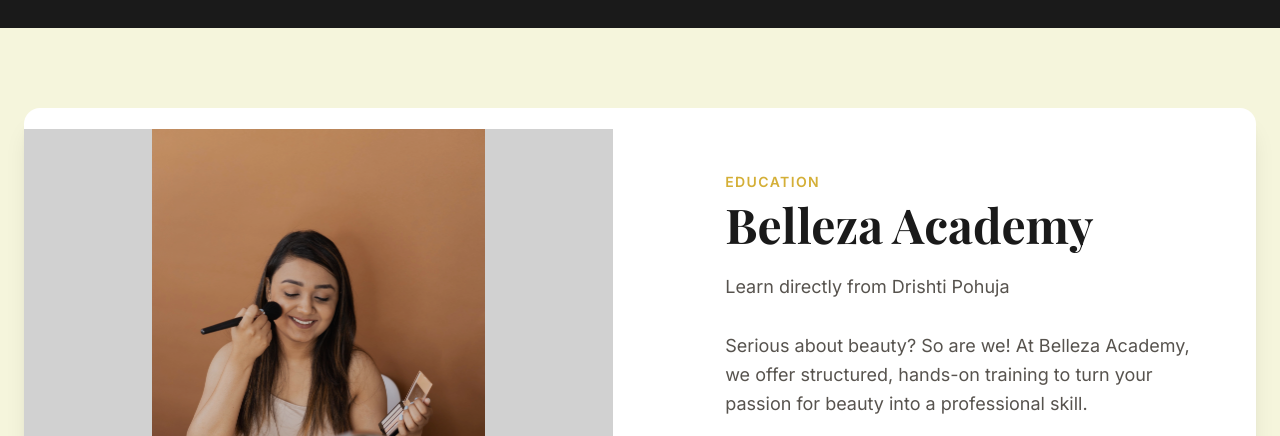
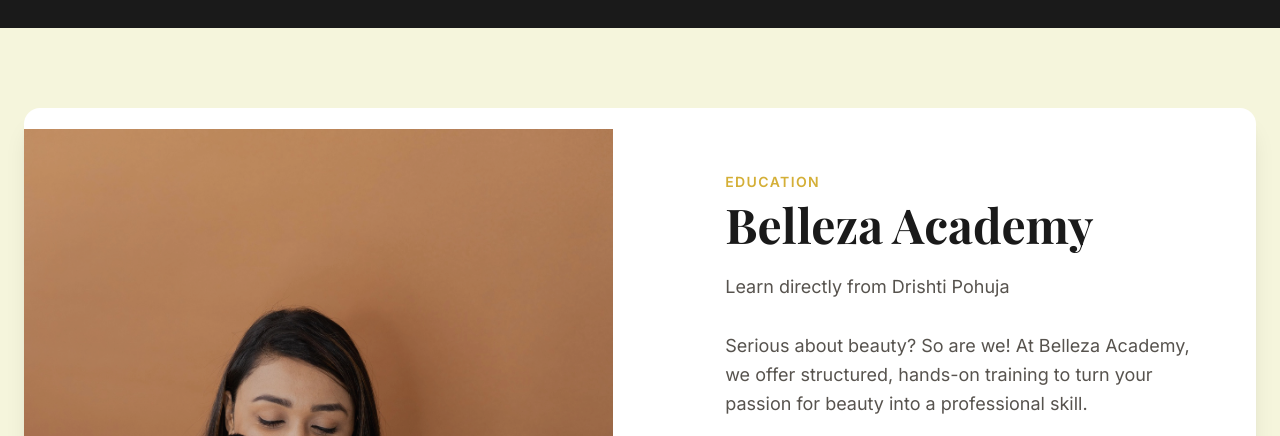
Before and after one commit to DrishtiPohuja/Belleza, a plain HTML site: page index.html in a window 1280 px wide. Shown: the part 2130-2566 px from the top of the page. Drawn offline with nearby package versions, Linux system fonts and the light colour scheme; a web font is replaced by a local one.

Commit message:
Update index.html

```diff
--- a/index.html
+++ b/index.html
@@ -266,7 +266,7 @@
         <div class="container mx-auto px-6">
             <div class="flex flex-col lg:flex-row items-center gap-12 rounded-2xl bg-white p-2 lg:p-0 shadow-xl overflow-hidden">
                 <div class="w-full lg:w-1/2 h-64 lg:h-[500px] relative">
-                    <img src="images/academy.jpg?q=80&w=2069&auto=format&fit=crop" alt="Makeup Academy Class" class="absolute inset-0 w-full h-full object-contain">
+                    <img src="images/academy.jpg?q=80&w=2069&auto=format&fit=crop" alt="Makeup Academy Class" class="absolute inset-0 w-full h-full object-cover object-top">
                     <div class="absolute inset-0 bg-brand-dark/20"></div>
                 </div>
 
```
